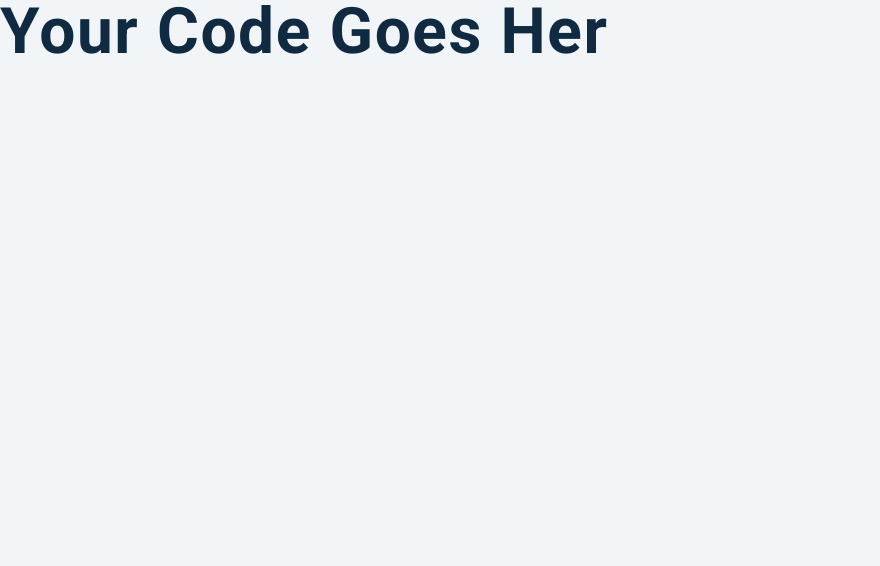
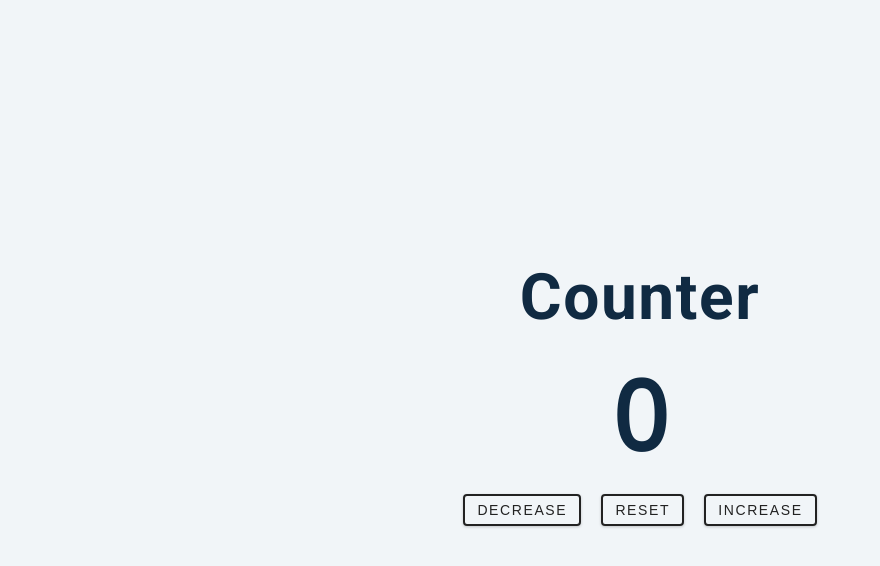
Before and after one commit to carreguz13/counter, a plain HTML site: page index.html in a window 1280 px wide. Shown: the whole page, without its empty margins (0-880 px from the left). Drawn offline with nearby package versions, Linux system fonts and the light colour scheme.

Commit message:
html done

```diff
--- a/index.html
+++ b/index.html
@@ -9,7 +9,17 @@
     <link rel="stylesheet" href="styles.css" />
   </head>
   <body>
-    <h1>your code goes her</h1>
+    <main>
+      <div class="container">
+        <h1>counter</h1>
+        <span id="value">0</span>
+        <div class="button-container">
+          <button class="btn decrease">decrease</button>
+          <button class="btn reset">reset</button>
+          <button class="btn increase">increase</button>
+        </div>
+      </div>
+    </main>
     <!-- javascript -->
     <script src="app.js"></script>
   </body>
```
